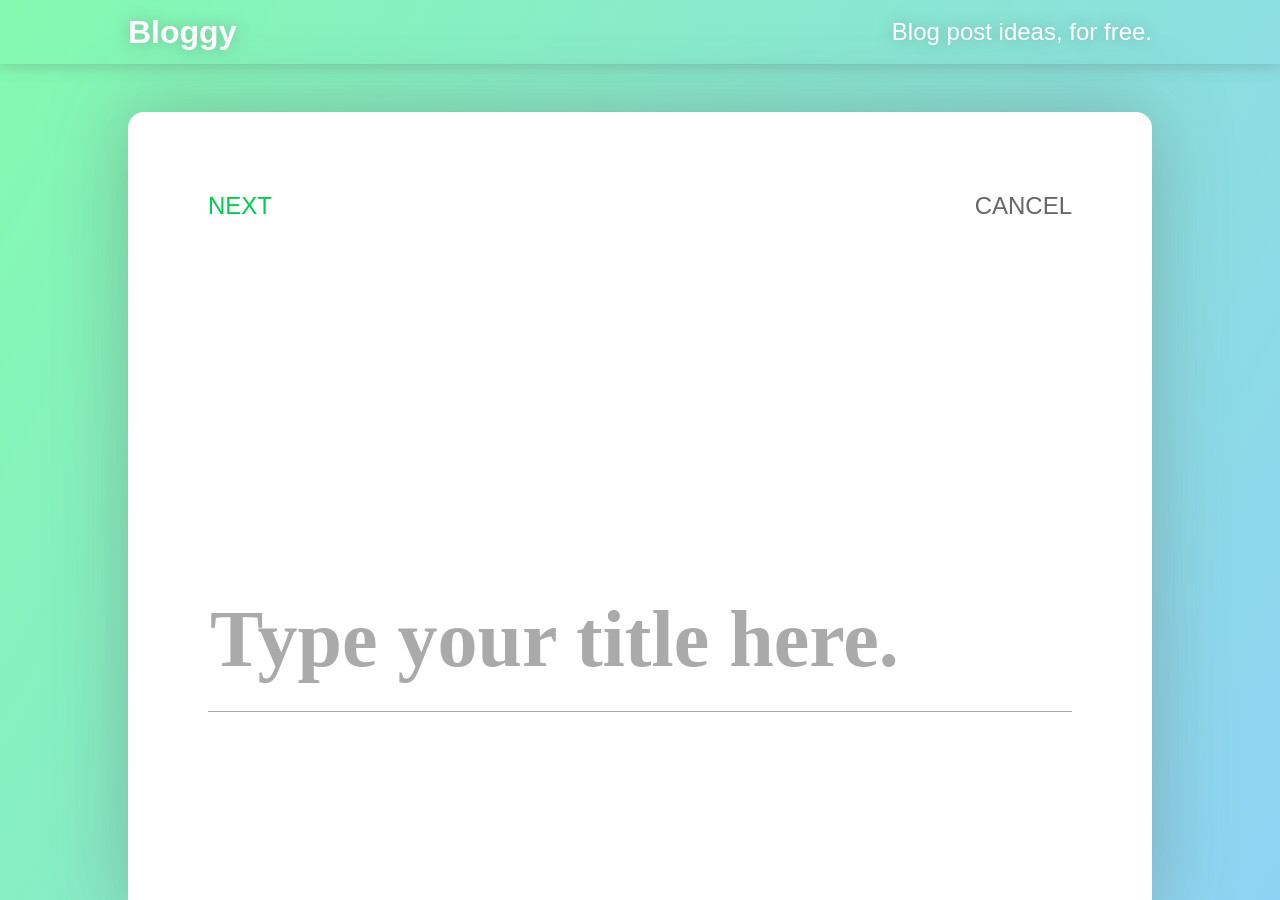
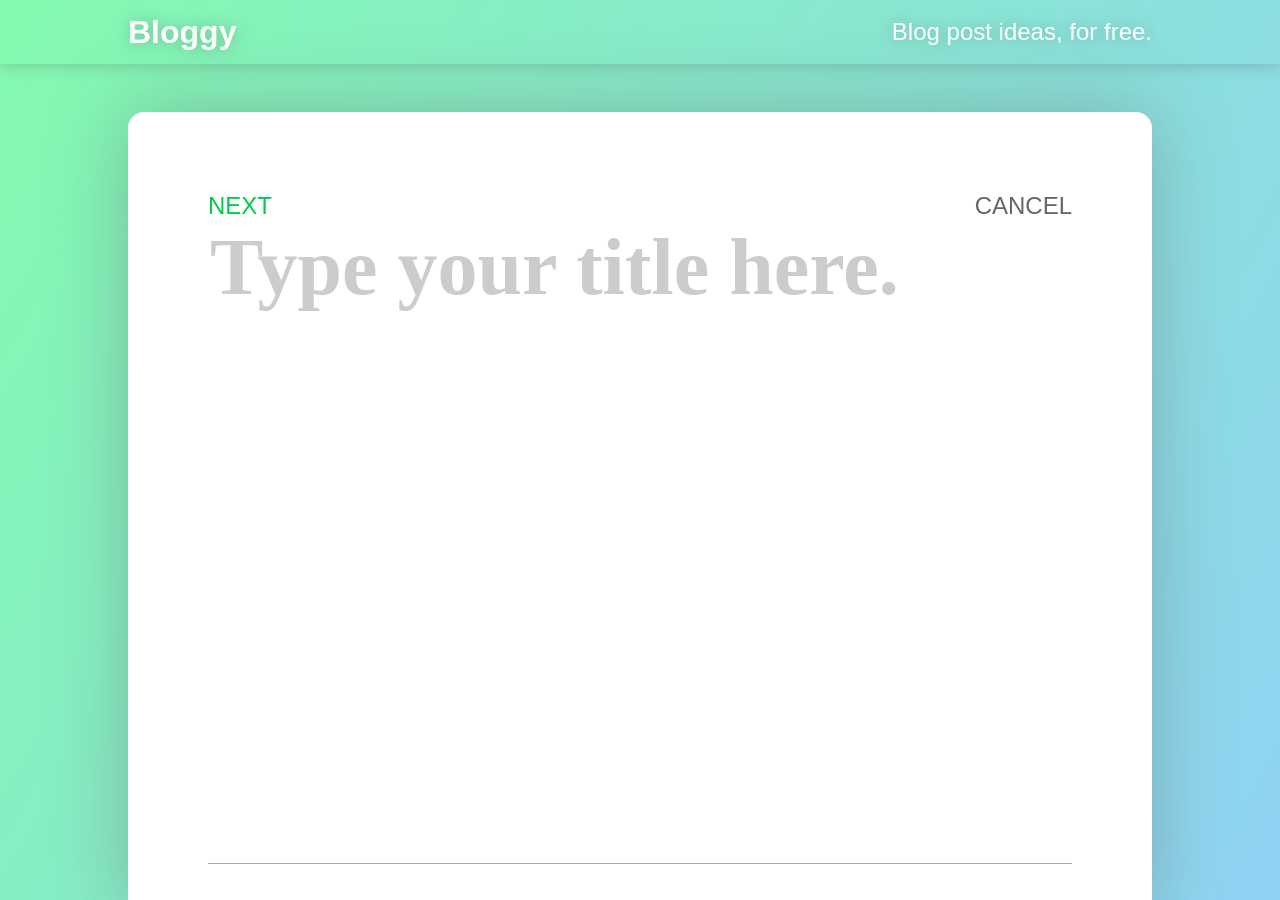
Before and after one commit to Booligoosh/blog-post-ideas, a Jekyll site: the page built from add.html, in a window 1280 px wide and 900 px high. Built offline with Jekyll 4.4.1, drawn with Linux system fonts in a browser that asks for light colours; a style sheet for code colours, icons or effects is not loaded.

Commit message:
Updated textarea to take up entire card and removed auto-resizing
In future, I want to try and get the text to be aligned to the bottom
(equivalent of align-items: flex-end)

```diff
--- a/_includes/css/blog-post-idea.css
+++ b/_includes/css/blog-post-idea.css
@@ -84,11 +84,12 @@
     border: none;
     border-bottom: 1px solid;
     resize: none;
-    height: 1.5em;
+    /* height: 1.5em; */
+    height: 100%;
 }
 
 .blog-post-idea#add .front textarea::placeholder {
-    color: #aaa;
+    color: #ccc;
 }
 
 .blog-post-idea#add .front textarea:focus {
--- a/_includes/js/textarea.js
+++ b/_includes/js/textarea.js
@@ -1,4 +1,5 @@
-/* Based on https://stackoverflow.com/questions/7745741/auto-expanding-textarea */
+/* Based on https://stackoverflow.com/questions/7745741/auto-expanding-textarea
+
 const TEXTAREAS = document.getElementsByTagName('textarea');
 for (let i = 0; i < TEXTAREAS.length; i++) {
     TEXTAREAS[i].onkeypress = function () {
@@ -6,3 +7,4 @@ for (let i = 0; i < TEXTAREAS.length; i++) {
         TEXTAREAS[i].style.height = Math.min(TEXTAREAS[i].scrollHeight,16*5*1.5*3) + "px";
     };
 }
+*/
```
